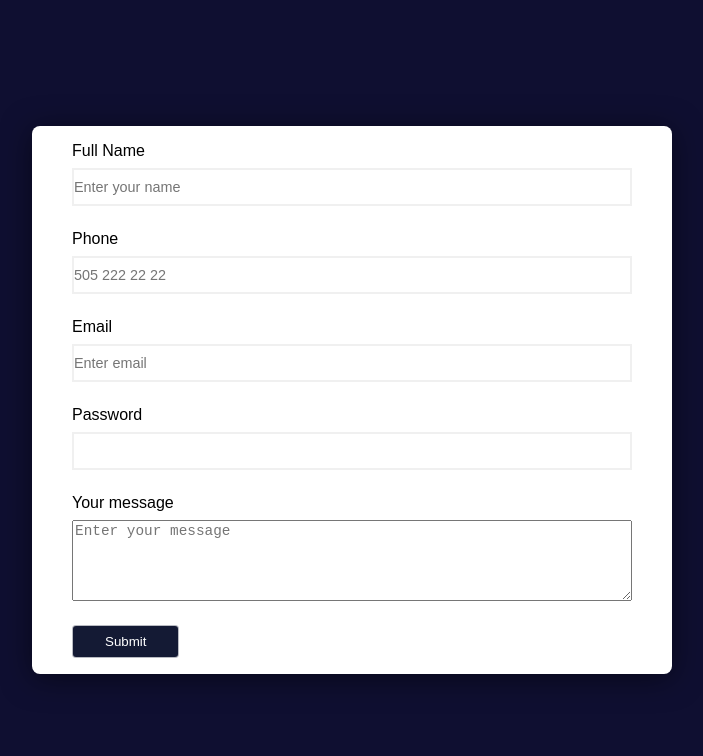
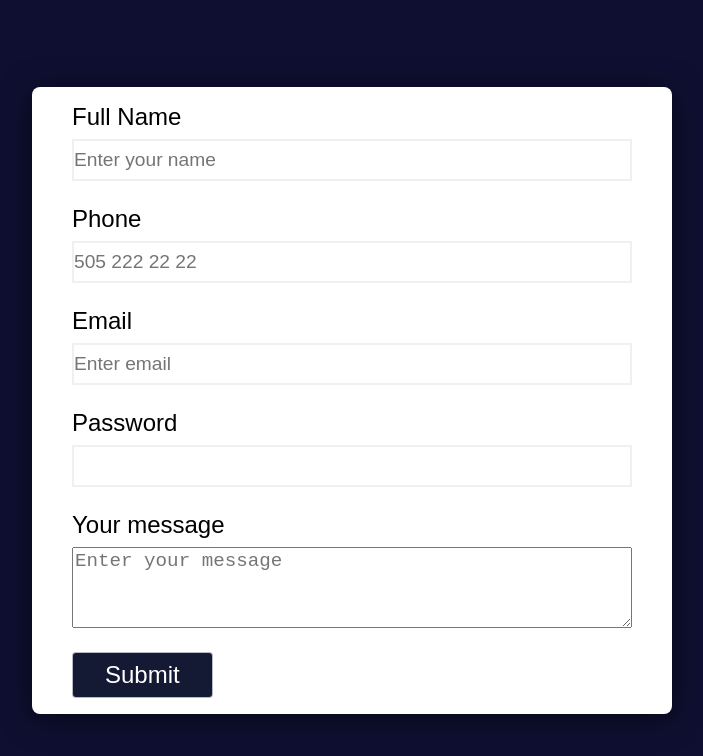
Before and after one commit to havvaguler/form_validation_1, a plain HTML site: page index.html in a window 1280 px wide. Shown: the whole page, without its empty margins (288-991 px from the left). Drawn offline with Linux system fonts and the light colour scheme.

Commit message:
updated font sizes for input and label element

```diff
--- a/style.css
+++ b/style.css
@@ -33,11 +33,19 @@ body {
 
 }
 
+.input-control label {
+    font-size: 1.5rem;
+}
+
 .input-control input {
     border: 2px solid #f0f0f0;
     color: #333;
-    font-size: 1rem;
+    font-size: 1.2rem;
     padding: .5rem 0;
+}
+
+::placeholder {
+    font-size: 1.2rem;
 }
 
 input:focus,
@@ -72,11 +80,6 @@ textarea:focus {
     border-color: #ff3860;
 }
 
-::placeholder {
-    font-size: .9rem;
-}
-
-
 .btnSubmit {
     background-color: #141a34;
     color: #fff;
@@ -85,4 +88,5 @@ textarea:focus {
     padding: .5rem 2rem;
     outline: 0;
     cursor: pointer;
+    font-size: 1.5rem;
 }
```
